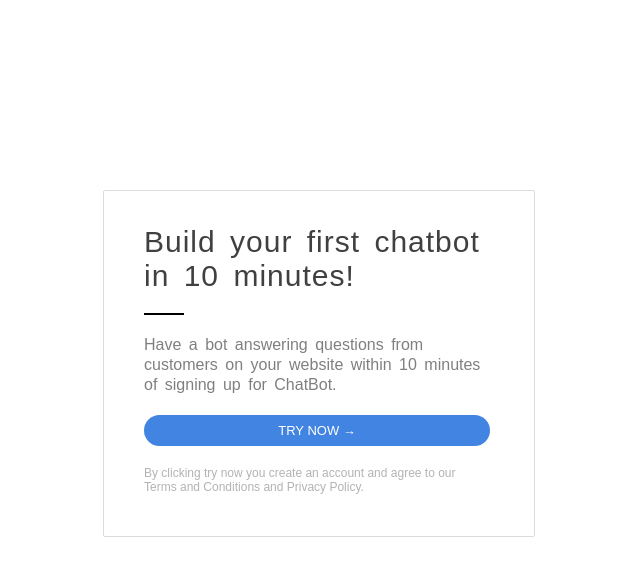
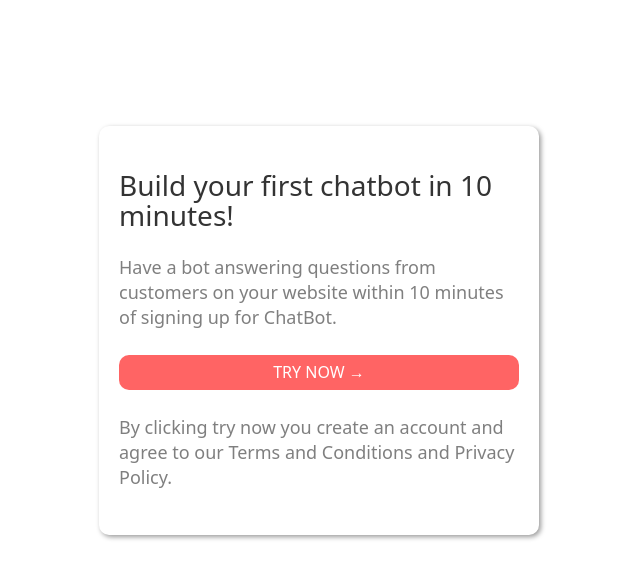
Before and after one commit to baby-anjali/chatbot-page, a plain HTML site: page index.html in a window 1280 px wide. Shown: the whole page, without its empty margins (321-961 px from the left). Drawn offline with Linux system fonts and the light colour scheme.

Commit message:
changed styles

```diff
--- a/index.html
+++ b/index.html
@@ -3,55 +3,45 @@
   <head>
     <title>Build your own ChatBot</title>
     <style>
-      .chatbot {
-        width: 350px;
-        margin: auto;
-        margin-top: 15%;
-        padding: 10px 40px 30px 40px;
-        font-weight: 100px;
-        font-family: sans-serif;
-        border: 1px solid gainsboro;
-        border-radius: 2px;
+      * {
+        color: rgba(0, 0, 0, 0.5);
+        font-family: system-ui;
+        font-weight: 100;
+        font-size: 18px;
+        line-height: 25px;
+        margin-bottom: 25px;
       }
-      .chatbot h2 {
-        color: rgb(0, 0, 0, 75%);
-        letter-spacing: 1px;
-        word-spacing: 5px;
-        font-weight: 100;
-        font-size: 30px;
-        margin-bottom: 0px;
+
+      article {
+        width: 400px;
+        margin: 10% auto;
+        padding: 20px;
+        border-radius: 10px;
+        box-shadow: 2px 2px 5px rgba(0, 0, 0, 0.4);
       }
-      #line {
-        background-color: rgb(0, 0, 0, 1);
-        margin: 20px 0px 20px 0px;
-        width: 40px;
-        height: 2px;
+      h2 {
+        font-size: 28px;
+        line-height: 30px;
+        color: rgba(0, 0, 0, 0.8);
       }
-      #message {
-        font-weight: 100;
-        font-size: 16px;
-        color: rgb(0, 0, 0, 50%);
-        word-spacing: 3px;
-        line-height: 20px;
+      #ruler {
+        width: 25px;
+        border: 1px solid black;
+        margin-left: 0px;
       }
-      #button {
+      a {
         display: block;
         color: white;
-        background-color: #4184e1;
+        background-color: rgba(255, 100, 100, 5.4);
+        font-size: 16px;
+        border-radius: 10px;
+        padding: 5px;
+        text-align: center;
         text-decoration: none;
-        text-align: center;
-        font-family: sans-serif;
-        font-size: 13px;
-        padding: 8px;
-        width: 330px;
-        border-radius: 30px;
-        margin: 20px 0px 20px 0px;
       }
-      footer {
-        margin: 20px 0px 0px 0px;
-        width: 330px;
-        font-size: 12px;
-        color: rgb(0, 0, 0, 30%);
+      #tnc {
+        font-size: 14px;
+        width: 360px;
       }
     </style>
   </head>
```
